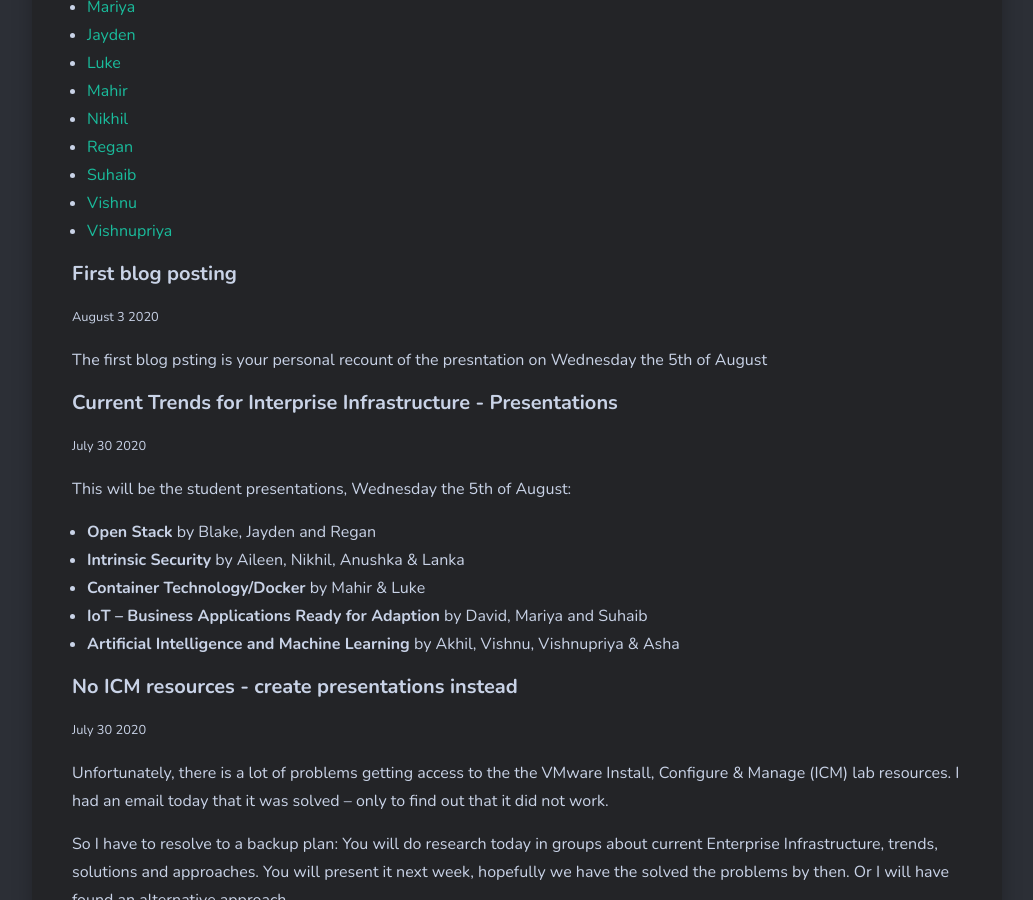
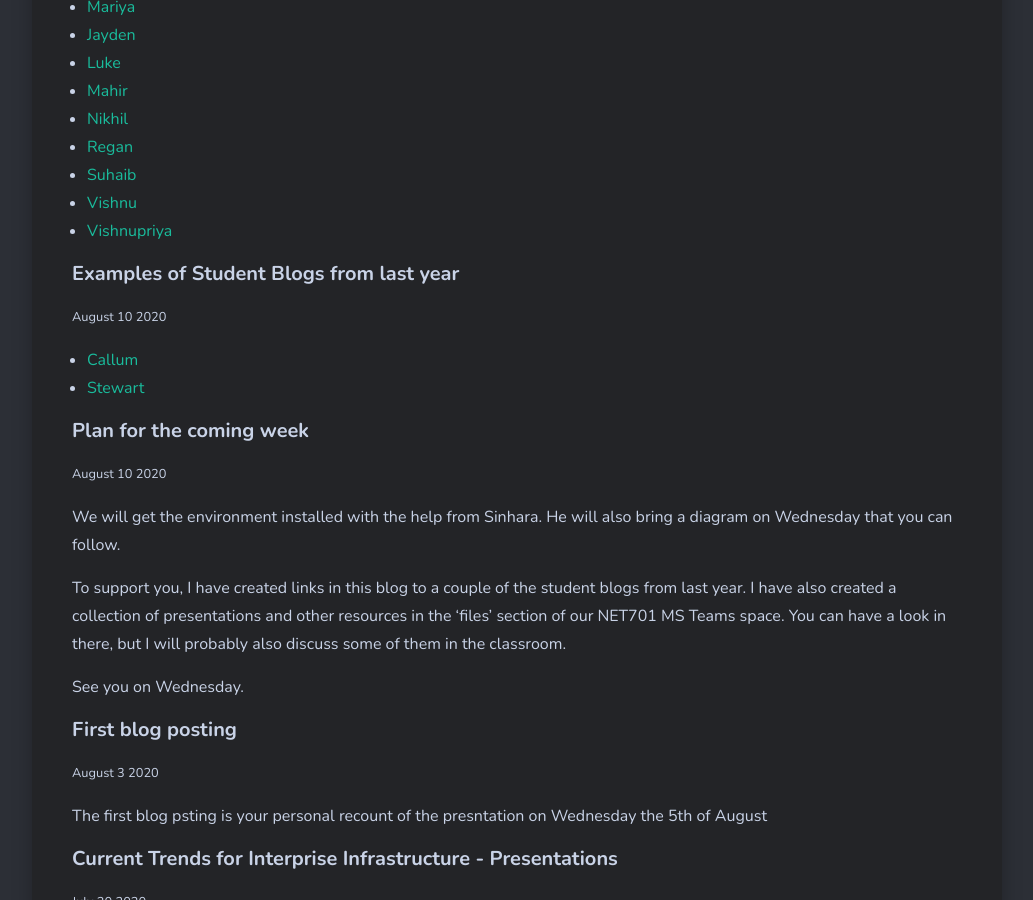
Before and after one commit to larsoliverdam/nmit, a Jekyll site: the page built from _pages/NET701.md, in a window 1280 px wide and 900 px high, scrolled down 1158 px. Shown: the whole window, without its empty margins (123-1156 px from the left). Built offline with Jekyll 4.4.1, drawn with Linux system fonts in a browser that asks for light colours; nearby versions of some CDN libraries; comment, search, counter and statistics services are not loaded.

Commit message:
NET701 update

```diff
--- a/_pages/NET701.md
+++ b/_pages/NET701.md
@@ -24,6 +24,22 @@ image: VMware.jpg
 * [Suhaib](https://parappallath.wordpress.com/)
 * [Vishnu](https://badboynet701.wordpress.com/)
 * [Vishnupriya](https://vishnupriyanet701.wordpress.com/)
+
+#### Examples of Student Blogs from last year
+<small>August 10 2020</small>
+
+* [Callum](https://callumbanksnet701.wordpress.com/)
+* [Stewart](https://stewartmetcalfe.wordpress.com/category/final-year-2019/net701/)
+
+#### Plan for the coming week
+<small>August 10 2020</small>
+
+We will get the environment installed with the help from Sinhara. He will also bring a diagram on Wednesday that you can follow.
+
+To support you, I have created links in this blog to a couple of the student blogs from last year.
+I have also created a collection of presentations and other resources in the ‘files’ section of our NET701 MS Teams space. You can have a look in there, but I will probably also discuss some of them in the classroom.
+
+See you on Wednesday.
 
 #### First blog posting
 <small>August 3 2020</small>
```
